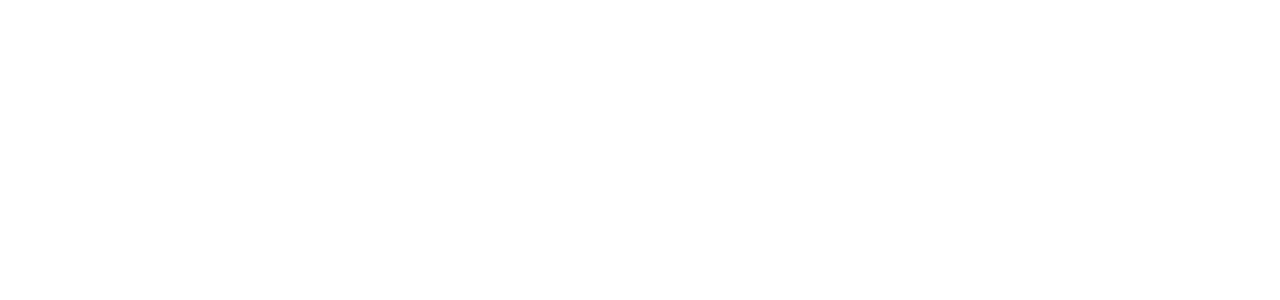
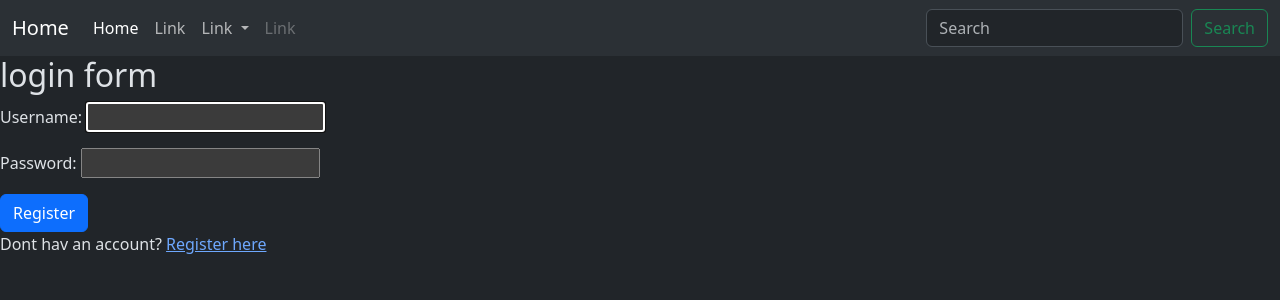
Before and after one commit to siddheshwarkhandare/django_project, a Django app: page /accounts/login/ in a window 1280 px wide. Before the commit the part shown is empty. Shown: the top 300 px of the page. Run offline with Django 5.2, Linux system fonts and the light colour scheme.

Commit message:
add login

```diff
--- a/firstweb/Templates/registration/login.html
+++ b/firstweb/Templates/registration/login.html
@@ -0,0 +1,13 @@
+{% extends 'base.html' %}
+{% block content %}
+  <h2>login form</h2>
+
+  <form method="POST">
+    {% csrf_token %} {{ form.as_p }}
+
+    <button class="btn btn-primary">Register</button>
+  </form>
+  <p>
+    Dont hav an account? <a href="{% url 'register' %}">Register here</a>
+  </p>
+{% endblock %}
--- a/firstweb/web/Templates/web_list.html
+++ b/firstweb/web/Templates/web_list.html
@@ -19,8 +19,11 @@
         <div class="card-body">
           <h5 class="card-title">{{ web.user.username}}</h5>
           <p class="card-text">{{web.text}}</p>
+          {% if web.user == user %}
+
           <a href="{%url 'web_edit' web.id%}" class="btn btn-primary">Edit</a>
           <a href="{%url 'web_delete' web.id%}" class="btn btn-primary ">Delete</a>
+          {% endif %}
         </div>
       </div>
     {% endfor %}
--- a/firstweb/web/forms.py
+++ b/firstweb/web/forms.py
@@ -15,4 +15,4 @@ class UserRagistrationform(UserCreationForm):
     Email=forms.EmailField()
     class meta:
         model=User
-        fields=('username', 'eamil', 'password1','password2')
+        fields=('username', 'email', 'password1','password2')
```
Also changed, not shown: firstweb/Templates/registration/logout.html (+9 -0 lines), firstweb/Templates/registration/ragister.html (added, +9 -0 lines), firstweb/Templates/registration/register.html (deleted), firstweb/media/photos/download.jpg (added).
